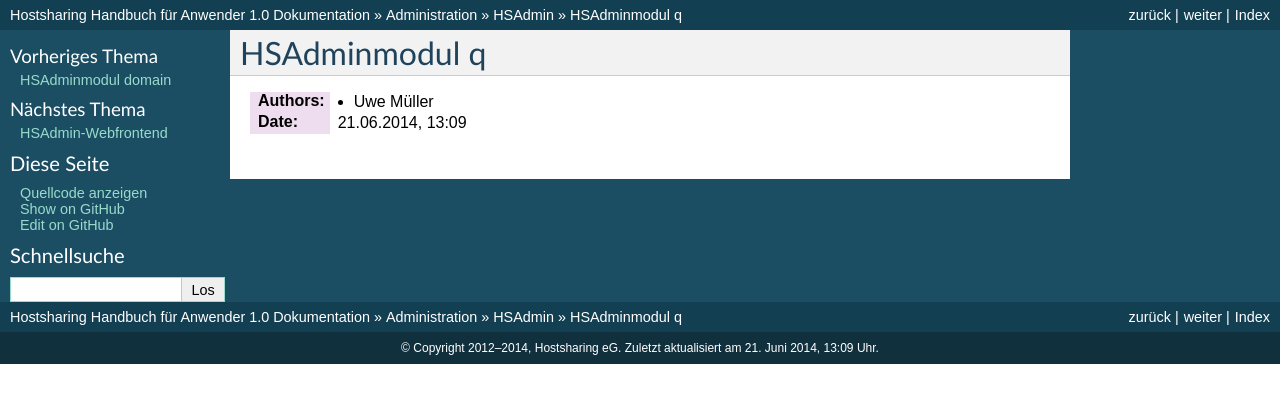
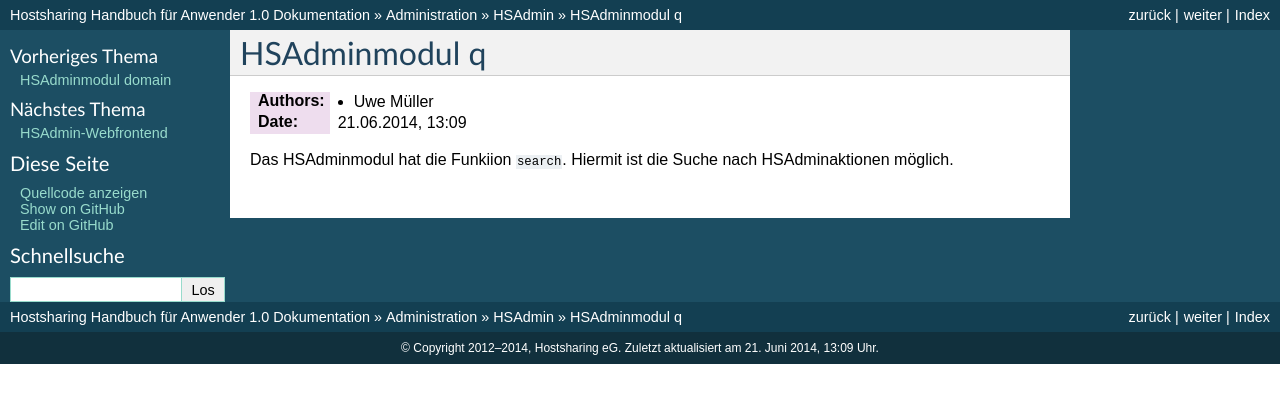
Before and after one commit to hostsharing/hs.docs.users, a Sphinx documentation site: the page built from source/administration/hsadmin/q.rst, in a window 1280 px wide. Shown: the top 403 px of the page. Built offline with Sphinx 7.4.7, drawn with Linux system fonts in a browser that asks for light colours; pages that are not in the unit, such as notebooks, are missing from menus.

Commit message:
initial content

```diff
--- a/source/administration/hsadmin/q.rst
+++ b/source/administration/hsadmin/q.rst
@@ -8,3 +8,5 @@ HSAdminmodul q
 :Authors: - Uwe Müller
 
 :Date: |date|, |time|
+
+Das HSAdminmodul hat die Funkiion ``search``. Hiermit ist die Suche nach HSAdminaktionen möglich.
```
